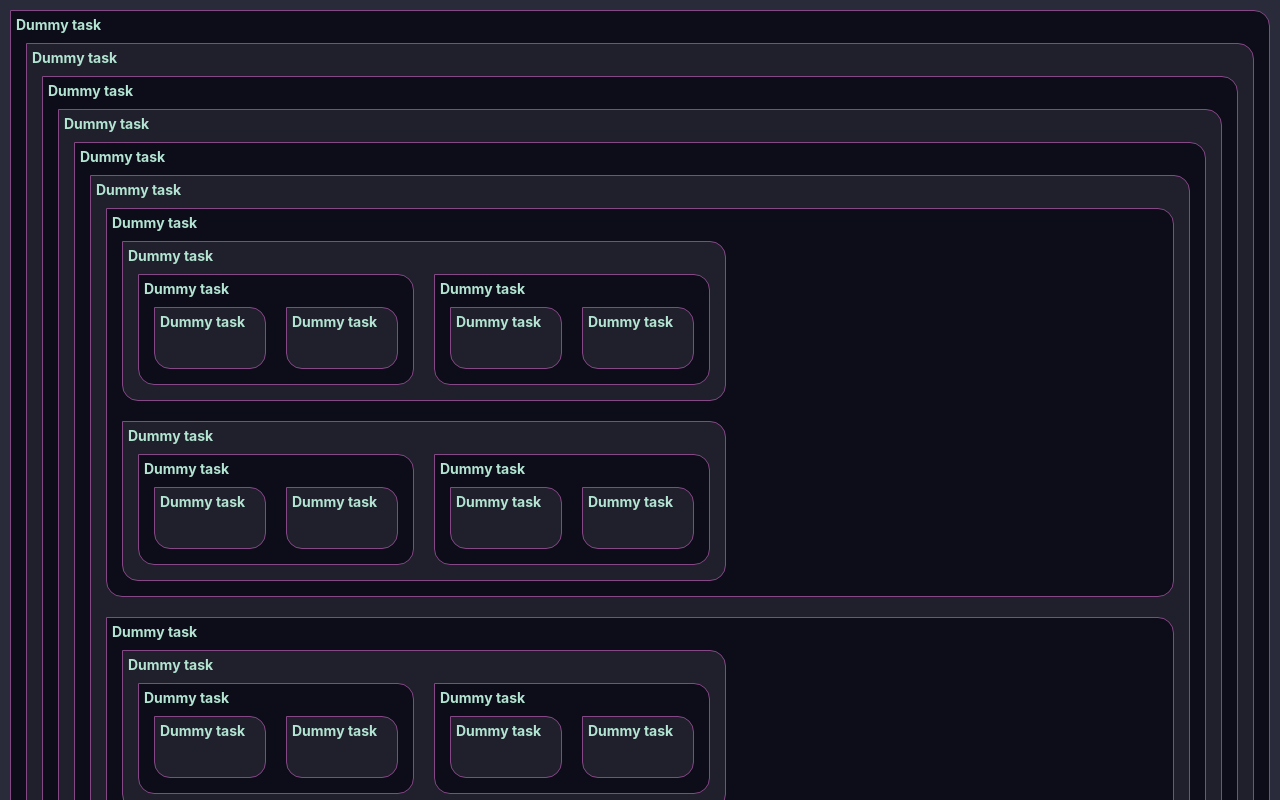
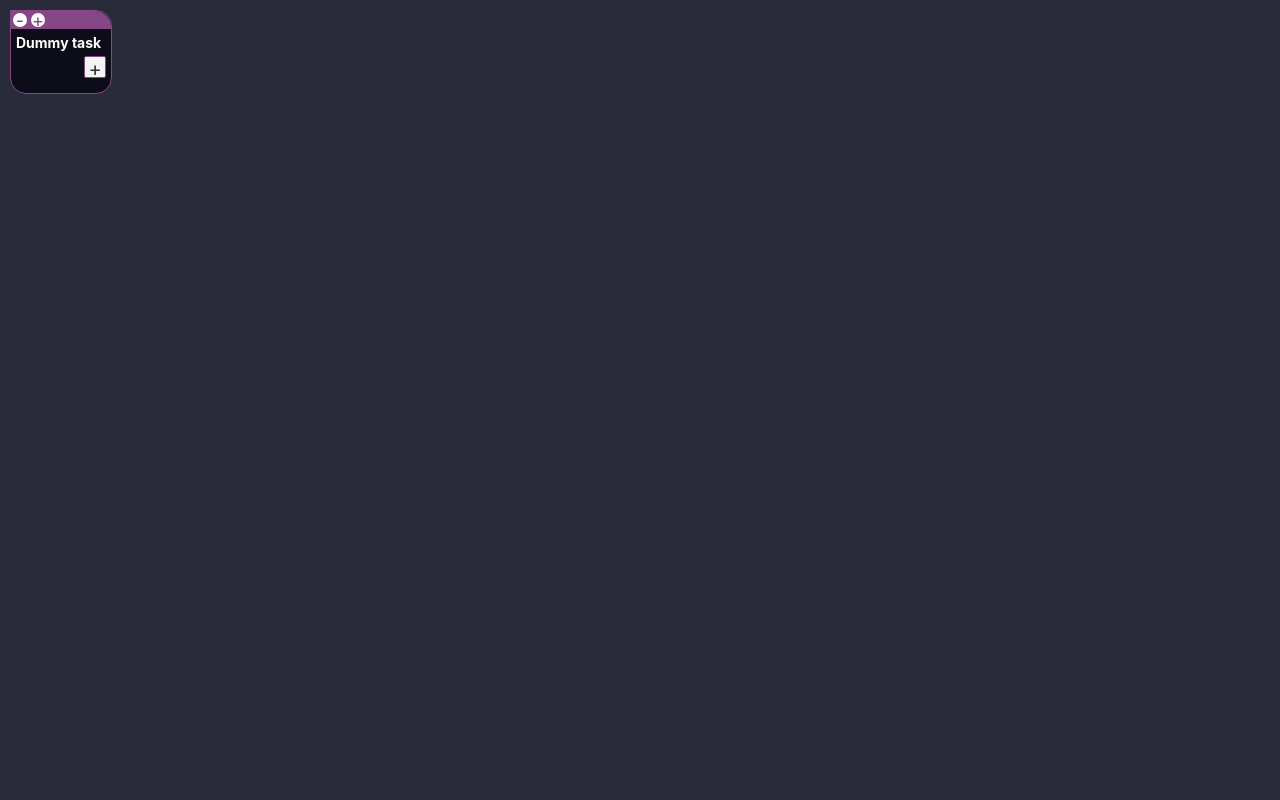
Before and after one commit to AlonsoM45/Tennex, a Svelte app: page / in a window 1280 px wide. Shown: the top 800 px of the page. Built offline with nearby package versions, Linux system fonts and the light colour scheme.

Commit message:
Adding tasks

```diff
--- a/public/global.css
+++ b/public/global.css
@@ -6,7 +6,7 @@ html, body {
 
 body {
 	background-color: #292a3a;
-	color: #b2e4d1;
+	color: white;
 
 	display: flex;
 	flex-wrap: wrap;
--- a/src/App.svelte
+++ b/src/App.svelte
@@ -2,7 +2,7 @@
 	import Task from './Task.svelte';
 </script>
 
-<Task name={"Dummy task"} levels={9}/>
+<Task name={"Dummy task"}/>
 
 <style>
 </style>
--- a/src/Task.svelte
+++ b/src/Task.svelte
@@ -1,26 +1,98 @@
 <script>
     export let name;
-    export let levels;
     export let depth;
+    export let minimizedByParent;
 
+    let isExpanded = true;
+    let shouldMinimizeChildren = false;
+    let tasks = [];
     if (!depth){
         depth = 0;
+    }
+
+    function toggleExpansion(){
+        isExpanded = !isExpanded;
+    }
+
+    function toggleChildrenMinimization(){
+        shouldMinimizeChildren = !shouldMinimizeChildren;
+    }
+
+    function addTask(){
+        tasks.push("New Task");
+        tasks = tasks;
     }
 </script>
 
 <div class="task-card {depth % 2 == 0 ? 'even-depth-background' : 'odd-depth-background'}">
-    <b class="task-title">{name}</b>
-    <div class="task-space">
-        {#if levels > 0}
-    	    <svelte:self name={"Dummy task"} description={"Dummy description"} levels={levels-1} depth={depth + 1}/>
-    	    <svelte:self name={"Dummy task"} description={"Dummy description"} levels={levels-1} depth={depth + 1}/>
+    <div class="task-header">
+        {#if !minimizedByParent}
+        <div class="task-header-button" on:click={toggleExpansion}>
+            {#if isExpanded}
+            - <!-- ToDo: Fix this hideous "minus" and "plus" symbols -->
+            {:else}
+            +
+            {/if}
+        </div>
+
+            <!-- ToDo: Better UX for minimization, etc... -->
+            {#if isExpanded && !minimizedByParent}
+            <div class="task-header-button" on:click={toggleChildrenMinimization}>
+                {#if shouldMinimizeChildren}
+                - <!-- ToDo: Fix this hideous "minus" and "plus" symbols -->
+                {:else}
+                +
+                {/if}
+            </div>
+            {/if}
         {/if}
     </div>
+    <b class="task-title">{name}</b>
+    {#if isExpanded && !minimizedByParent}
+    <div class="task-space">
+        {#each tasks as task}
+    	    <svelte:self name={task} depth={depth + 1} minimizedByParent={shouldMinimizeChildren}/>
+        {/each}
+    </div>
+
+    <div class="actions-space">
+        <button class="add-task-button" on:click={addTask}>
+            +
+        </button>
+    </div>
+    {/if}
 </div>
 
 <style>
+    .task-header {
+        display: flex;
+        border-top-right-radius: 16px;
+        width: 100%;
+        background-color: #864786;
+        min-height: 18px;
+    }
+
     .task-title {
+        margin: 5px;
+        margin-bottom: 0px;
         font-size: 14px;
+        align-self: flex-start;
+    }
+
+    .task-header-button {
+        cursor: pointer;
+
+        margin: 2px;
+        width: 14px;
+        height: 14px;
+        border-radius: 7px;
+        background-color: white;
+        font-size: 18px;
+
+        display: flex;
+        justify-content: center;
+        align-items: center;
+        color: #864786;
     }
 
     .task-space {
@@ -28,10 +100,28 @@
         flex-wrap: wrap;
     }
 
+    .actions-space {
+        display: flex;
+        justify-content: flex-end;
+        width: 90%;
+        margin: 5px 5%;
+    }
+
+    .add-task-button {
+        cursor: pointer;
+        border: 1px solid #864786;
+        width: 22px;
+        height: 22px;
+        font-size: 20px;
+        padding: 0px;
+    }
+
     .task-card {
+        display: flex;
+        justify-content: center;
+        align-items: center;
+
         margin: 10px;
-        padding: 5px;
-
         border: 1.5px solid #864786;
         border-top-right-radius: 16px;
         border-bottom-right-radius: 16px;
@@ -47,7 +137,7 @@
     }
 
     .odd-depth-background {
-        background-color: #1f202c;
+        background-color: rgb(44, 44, 46)
     }
 
     .even-depth-background {
```
